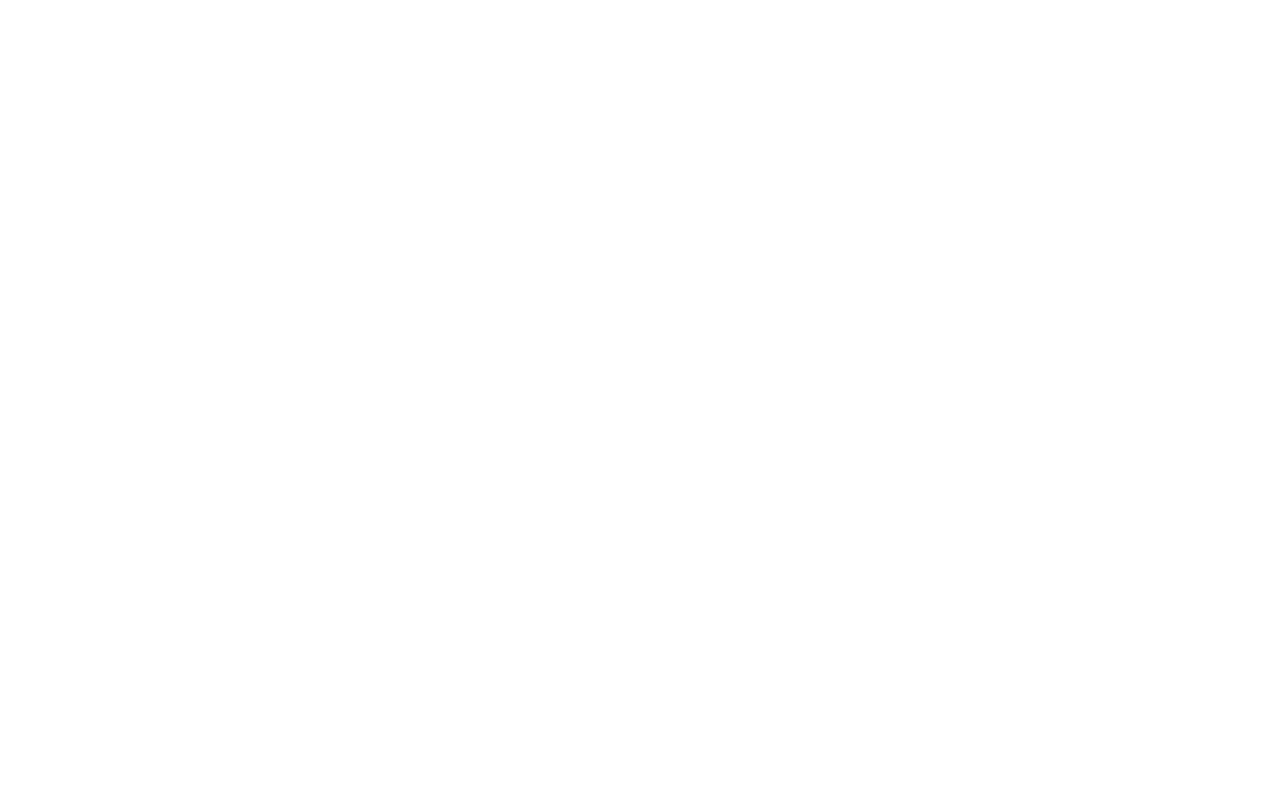
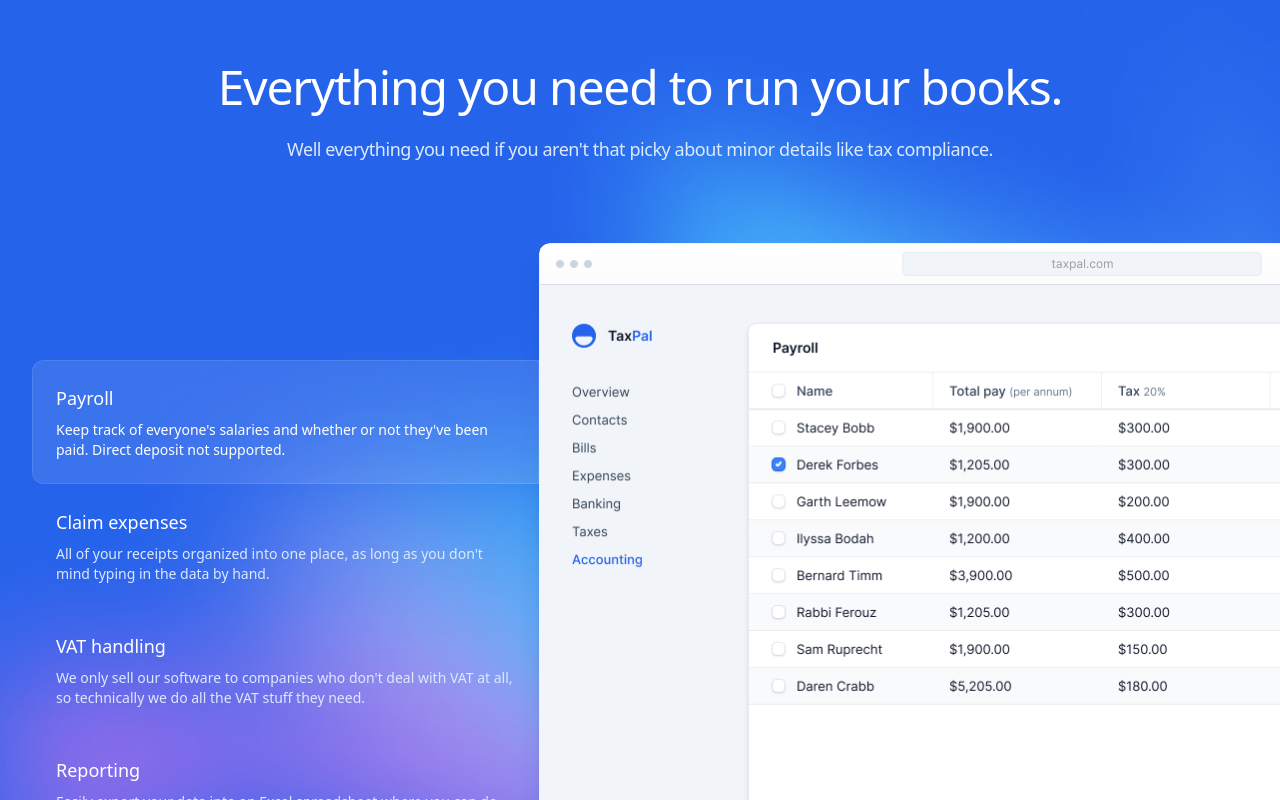
Before and after one commit to ShenghaoisYummy/taxpal, a Next.js app in the folder taxpal/: page / in a window 1280 px wide. Shown: the part 900-1700 px from the top of the page. Before the commit the page ends 859 px from the top, so only its background shows below. Built offline with nearby package versions, Linux system fonts and the light colour scheme.

Commit message:
panel completed

```diff
--- /dev/null
+++ b/taxpal/src/components/PrimaryFeatures.jsx
@@ -0,0 +1,158 @@
+import React from "react";
+import Image from "next/image";
+import Container from "@/components/Container";
+import { Tab } from "@headlessui/react";
+import clsx from "clsx";
+
+import backgroundImage from "@/images/background-features.jpg";
+import screenshotExpenses from "@/images/screenshots/expenses.png";
+import screenshotPayroll from "@/images/screenshots/payroll.png";
+import screenshotReporting from "@/images/screenshots/reporting.png";
+import screenshotVatReturns from "@/images/screenshots/vat-returns.png";
+
+const features = [
+  {
+    title: "Payroll",
+    description:
+      "Keep track of everyone's salaries and whether or not they've been paid. Direct deposit not supported.",
+    image: screenshotPayroll,
+  },
+  {
+    title: "Claim expenses",
+    description:
+      "All of your receipts organized into one place, as long as you don't mind typing in the data by hand.",
+    image: screenshotExpenses,
+  },
+  {
+    title: "VAT handling",
+    description:
+      "We only sell our software to companies who don't deal with VAT at all, so technically we do all the VAT stuff they need.",
+    image: screenshotVatReturns,
+  },
+  {
+    title: "Reporting",
+    description:
+      "Easily export your data into an Excel spreadsheet where you can do whatever the hell you want with it.",
+    image: screenshotReporting,
+  },
+];
+
+const PrimaryFeatures = () => {
+  const [tabOrientation, setTabOrientation] = React.useState("horizontal");
+
+  React.useEffect(() => {
+    let lgMediaQuery = window.matchMedia("(min-width: 1024px)");
+
+    function onMediaQueryChange(e) {
+      setTabOrientation(e.matches ? "horizontal" : "vertical");
+    }
+
+    lgMediaQuery.addEventListener("change", onMediaQueryChange);
+
+    return () => {
+      lgMediaQuery.removeEventListener("change", onMediaQueryChange);
+    };
+  }, []);
+
+  return (
+    <section
+      id="features"
+      className="relative overflow-hidden bg-blue-600 pb-28 pt-20 sm:py-32"
+    >
+      <Image
+        src={backgroundImage}
+        alt="Background Image"
+        layout="fill"
+        objectFit="cover"
+        unoptimized={true}
+      />
+      <Container className="relative">
+        <div className="max-w-2xl md:mx-auto md:text-center xl:max-w-none">
+          <h2 className="font-display text-3xl tracking-tight text-white sm:text-4xl md:text-5xl">
+            Everything you need to run your books.
+          </h2>
+          <p className="mt-6 text-lg tracking-tight text-blue-100">
+            Well everything you need if you aren't that picky about minor
+            details like tax compliance.
+          </p>
+        </div>
+
+        <Tab.Group
+          as="div"
+          className="mt-16 grid grid-cols-1 items-center gap-y-2 pt-10 sm:gap-y-6 md:mt-20 lg:grid-cols-12 lg:pt-0"
+          vertical={tabOrientation === "vertical"}
+        >
+          {({ selectedIndex }) => (
+            <>
+              <div className="-mx-4 flex overflow-x-auto pb-4 sm:mx-0 sm:overflow-visible sm:pb-0 lg:col-span-5">
+                <Tab.List className="relative z-10 flex gap-x-4 whitespace-nowrap px-4 sm:mx-auto sm:px-0 lg:mx-0 lg:block lg:gap-x-0 lg:gap-y-1 lg:whitespace-normal">
+                  {features.map((feature, featureIndex) => (
+                    <div
+                      key={featureIndex}
+                      className={clsx(
+                        "group relative rounded-full px-4 py-1 lg:rounded-l-xl lg:rounded-r-none lg:p-6",
+                        selectedIndex === featureIndex
+                          ? "bg-white lg:bg-white/10 lg:ring-1 lg:ring-inset lg:ring-white/10"
+                          : "hover:bg-white/10 lg:hover:bg-white/5"
+                      )}
+                    >
+                      <h3>
+                        <Tab
+                          className={clsx(
+                            "font-display text-lg focus:outline-none",
+                            selectedIndex === featureIndex
+                              ? "text-blue-600 lg:text-white"
+                              : "text-blue-100 hover:text-white lg:text-white"
+                          )}
+                        >
+                          <span className="absolute inset-0 rounded-full lg:rounded-l-xl lg:rounded-r-none"></span>
+                          {feature.title}
+                        </Tab>
+                      </h3>
+
+                      <p
+                        className={clsx(
+                          "mt-2 hidden text-sm lg:block",
+                          selectedIndex === featureIndex
+                            ? "text-white"
+                            : "text-blue-100 group-hover:text-white"
+                        )}
+                      >
+                        {feature.description}
+                      </p>
+                    </div>
+                  ))}
+                </Tab.List>
+              </div>
+
+              <Tab.Panels className="lg:col-span-7">
+                {features.map((feature, featureIndex) => (
+                  <Tab.Panel key={featureIndex} unmount={false}>
+                    <div className="relative sm:px-6 lg:hidden">
+                      <div className="absolute -inset-x-4 bottom-[-4.25rem] top-[-6.5rem] bg-white/10 ring-1 ring-inset ring-white/10 sm:inset-x-0 sm:rounded-t-xl" />
+                      <p className="relative mx-auto max-w-2xl text-base text-white sm:text-center">
+                        {feature.description}
+                      </p>
+                    </div>
+
+                    <div className="mt-10 w-[45rem] overflow-hidden rounded-xl bg-slate-50 shadow-xl shadow-blue-900/20 sm:w-auto lg:mt-0 lg:w-[67.8125rem]">
+                      <Image
+                        className="w-full"
+                        src={feature.image}
+                        alt=""
+                        property="true"
+                        sizes="(min-width: 1024px) 67.8125rem, (min-width: 640px) 100vw, 45rem"
+                      />
+                    </div>
+                  </Tab.Panel>
+                ))}
+              </Tab.Panels>
+            </>
+          )}
+        </Tab.Group>
+      </Container>
+    </section>
+  );
+};
+
+export default PrimaryFeatures;
--- a/taxpal/src/pages/index.jsx
+++ b/taxpal/src/pages/index.jsx
@@ -1,11 +1,13 @@
 import React from "react";
 import Head from "@/components/Head";
 import Hero from "@/components/Hero";
+import PrimaryFeatures from "@/components/PrimaryFeatures";
 const Home = () => {
   return (
     <>
       <Head />
       <Hero />
+      <PrimaryFeatures />
     </>
   );
 };
```
